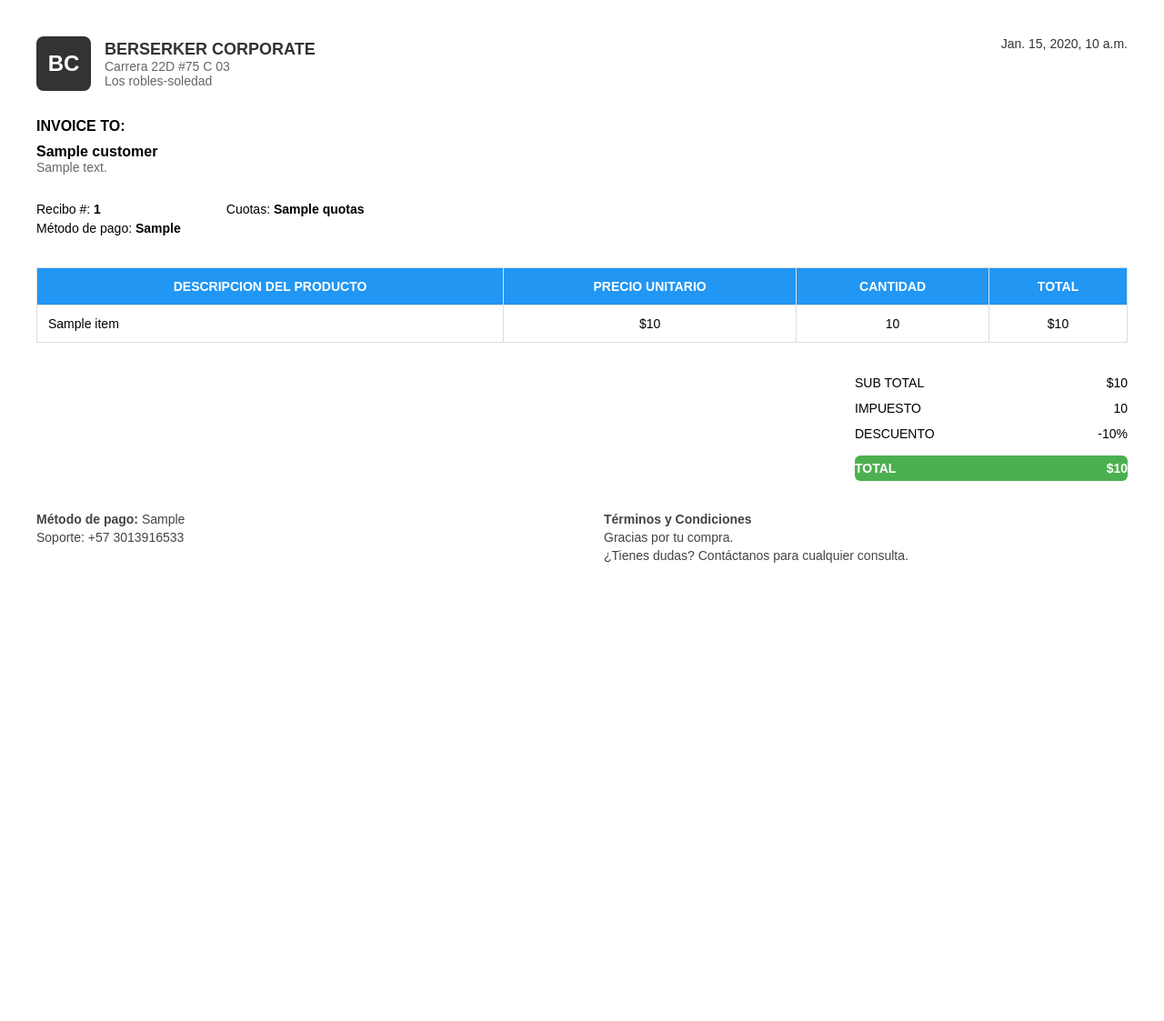
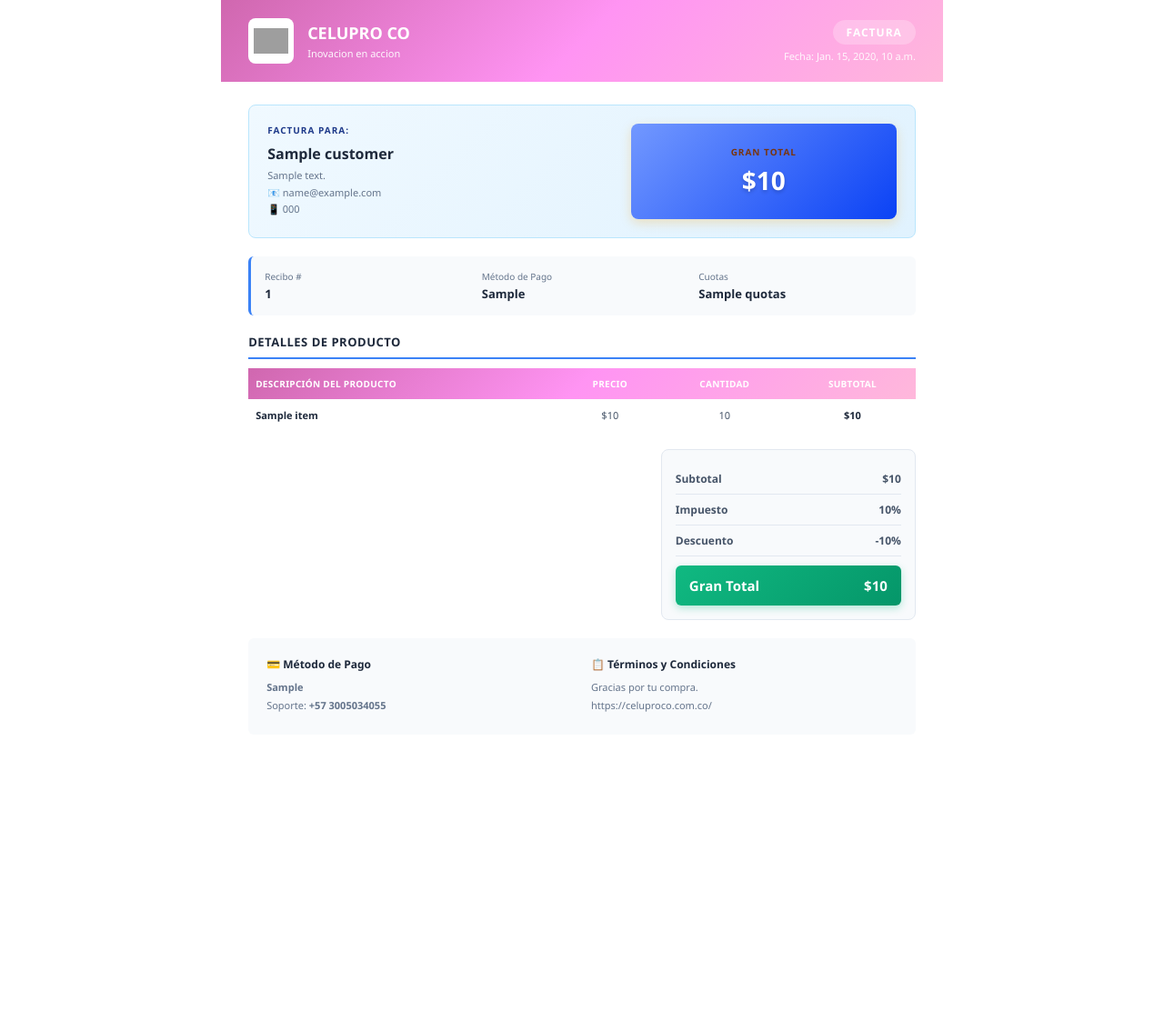
Before and after one commit to BLACKWATCHII/VisualPos, a Django app: template templates/Invoice/receipt_pdf.html in a window 1280 px wide. Shown: the whole page at 91% size. Before the commit the page ends 619 px from the top, so only its background shows below. Run offline with Django 4.2, Linux system fonts and the light colour scheme; the template is opened without the code that fills it: most values are stand-ins (such as "Sample title", 1, 10 or a date in 2020); grey boxes are pictures that could not be loaded.

Commit message:
feat(invoice): modernize invoice email and PDF receipt design
Redesigned the HTML email in send_invoice_simple to a cleaner, branded layout (logo, updated copy, footer, and improved styling).
Revamped templates/Invoice/receipt_pdf.html: updated title, typography, layout and CSS for a compact, print-friendly invoice (improved header, customer/meta sections, item table, totals and footer).

```diff
--- a/templates/Invoice/receipt_pdf.html
+++ b/templates/Invoice/receipt_pdf.html
@@ -3,7 +3,7 @@
 <html lang="es">
 <head>
   <meta charset="UTF-8">
-  <title>Factura Confirmada - {{ invoice.customer }}</title>
+  <title>Factura {{ invoice.invoice_number }} - {{ invoice.customer }}</title>
   <style>
     * {
       margin: 0;
@@ -12,233 +12,435 @@
     }
 
     body {
-      font-family: 'Arial', sans-serif;
+      font-family: 'Segoe UI', -apple-system, BlinkMacSystemFont, sans-serif;
       background: white;
       margin: 0;
       padding: 0;
+      color: #2c3e50;
     }
 
-    .invoice-container {
-      width: 100%;
-      padding: 40px;
+    .invoice-wrapper {
+      max-width: 210mm;
+      min-height: 297mm;
+      margin: 0 auto;
+      background: white;
+      position: relative;
     }
 
-    .header-section {
+    /* Header compacto */
+    .invoice-header {
+      background: linear-gradient(135deg, #d067af 0%, #ff94f3 50%, #ffb8db 100%);
+      padding: 20px 30px;
+      color: white;
       display: flex;
       justify-content: space-between;
-      align-items: flex-start;
-      margin-bottom: 20px;
+      align-items: center;
     }
 
-    .company-info {
+    .company-section {
       display: flex;
       align-items: center;
       gap: 15px;
     }
 
-    .logo {
-      width: 60px;
-      height: 60px;
-      background: #333;
-      color: white;
-      font-size: 24px;
-      font-weight: bold;
-      display: flex;
-      align-items: center;
-      justify-content: center;
+    .company-logo {
+      width: 50px;
+      height: 50px;
+      background: white;
       border-radius: 8px;
+      padding: 6px;
     }
 
-    .company-details h1 {
-      font-size: 18px;
-      font-weight: bold;
-      color: #333;
+    .company-logo img {
+      width: 100%;
+      height: 100%;
+      object-fit: contain;
     }
 
-    .company-details p {
-      font-size: 14px;
-      color: #666;
+    .company-info h1 {
+      font-size: 18px;
+      font-weight: 700;
+      margin-bottom: 3px;
+    }
+
+    .company-info p {
+      font-size: 11px;
+      opacity: 0.95;
+      line-height: 1.4;
+    }
+
+    .invoice-title-section {
+      text-align: right;
+    }
+
+    .invoice-badge {
+      background: rgba(255, 255, 255, 0.25);
+      backdrop-filter: blur(10px);
+      padding: 5px 15px;
+      border-radius: 20px;
+      display: inline-block;
+      font-size: 12px;
+      font-weight: 600;
+      letter-spacing: 1px;
+      margin-bottom: 5px;
     }
 
     .invoice-date {
-      font-size: 14px;
-      color: #333;
-      font-weight: 500;
+      font-size: 11px;
+      opacity: 0.9;
     }
 
-    .invoice-to {
-      font-size: 16px;
-      font-weight: bold;
-      margin-top: 30px;
+    /* Contenido principal */
+    .invoice-body {
+      padding: 25px 30px;
     }
 
-    .customer-details,
-    .invoice-details {
-      margin-top: 10px;
-      margin-bottom: 30px;
+    /* Grid compacto */
+    .info-grid {
+      display: grid;
+      grid-template-columns: 1.3fr 1fr;
+      gap: 20px;
+      margin-bottom: 20px;
+      padding: 20px;
+      background: linear-gradient(135deg, #f0f9ff 0%, #e0f2fe 100%);
+      border-radius: 8px;
+      border: 1px solid #bae6fd;
     }
 
-    .customer-details h3 {
-      font-size: 16px;
-      font-weight: 600;
+    .customer-section h3 {
+      font-size: 10px;
+      text-transform: uppercase;
+      color: #1e3a8a;
+      letter-spacing: 1px;
+      margin-bottom: 8px;
+      font-weight: 700;
     }
 
-    .customer-details p {
-      font-size: 14px;
-      color: #666;
-    }
-
-    .invoice-details {
-      display: flex;
-      gap: 50px;
-      font-size: 14px;
-    }
-
-    .invoice-details .detail-row {
+    .customer-name {
+      font-size: 16px;
+      font-weight: 700;
+      color: #1e293b;
       margin-bottom: 5px;
     }
 
+    .customer-section p {
+      font-size: 11px;
+      color: #64748b;
+      line-height: 1.5;
+      margin-bottom: 2px;
+    }
+
+    .grand-total-box {
+      background: linear-gradient(135deg, #7298ff 0%, #0b42f5 100%);
+      padding: 15px;
+      border-radius: 8px;
+      text-align: center;
+      box-shadow: 0 4px 12px rgba(245, 158, 11, 0.25);
+      display: flex;
+      flex-direction: column;
+      justify-content: center;
+    }
+
+    .grand-total-label {
+      font-size: 10px;
+      text-transform: uppercase;
+      letter-spacing: 1px;
+      color: #78350f;
+      margin-bottom: 5px;
+      font-weight: 700;
+    }
+
+    .grand-total-amount {
+      font-size: 28px;
+      font-weight: 800;
+      color: white;
+      text-shadow: 0 2px 4px rgba(0,0,0,0.2);
+    }
+
+    /* Detalles de factura compactos */
+    .invoice-meta {
+      display: grid;
+      grid-template-columns: repeat(auto-fit, minmax(150px, 1fr));
+      gap: 15px;
+      margin-bottom: 20px;
+      padding: 15px;
+      background: #f8fafc;
+      border-radius: 6px;
+      border-left: 3px solid #3b82f6;
+    }
+
+    .meta-item {
+      font-size: 12px;
+    }
+
+    .meta-label {
+      color: #64748b;
+      margin-bottom: 3px;
+      font-size: 10px;
+    }
+
+    .meta-value {
+      font-weight: 700;
+      color: #1e293b;
+      font-size: 13px;
+    }
+
+    /* Tabla compacta */
     .items-section {
-      width: 100%;
-      margin-bottom: 30px;
+      margin-bottom: 20px;
+    }
+
+    .section-title {
+      font-size: 13px;
+      font-weight: 700;
+      color: #1e293b;
+      margin-bottom: 10px;
+      text-transform: uppercase;
+      letter-spacing: 0.5px;
+      padding-bottom: 8px;
+      border-bottom: 2px solid #3b82f6;
     }
 
     table {
       width: 100%;
       border-collapse: collapse;
-      font-size: 14px;
-    }
-
-    th, td {
-      padding: 12px;
-      border: 1px solid #ddd;
+      font-size: 11px;
     }
 
     thead {
-      background: #2196f3;
+      background: linear-gradient(135deg, #d067af 0%, #ff94f3 50%, #ffb8db 100%);
       color: white;
     }
 
-    tbody tr:nth-child(even) {
-      background: #f9f9f9;
+    th {
+      padding: 10px 8px;
+      text-align: left;
+      font-weight: 600;
+      font-size: 10px;
+      text-transform: uppercase;
+      letter-spacing: 0.3px;
     }
 
-    td:nth-child(2),
-    td:nth-child(3),
-    td:nth-child(4),
     th:nth-child(2),
     th:nth-child(3),
     th:nth-child(4) {
       text-align: center;
     }
 
+    tbody tr {
+      border-bottom: 1px solid #e2e8f0;
+    }
+
+    tbody tr:last-child {
+      border-bottom: none;
+    }
+
+    td {
+      padding: 10px 8px;
+      color: #475569;
+    }
+
+    td:first-child {
+      font-weight: 600;
+      color: #1e293b;
+    }
+
+    td:nth-child(2),
+    td:nth-child(3),
+    td:nth-child(4) {
+      text-align: center;
+    }
+
+    td:nth-child(4) {
+      font-weight: 700;
+      color: #1e293b;
+    }
+
+    /* Totales compactos */
     .totals-section {
-      width: 100%;
-      margin-bottom: 30px;
       display: flex;
       justify-content: flex-end;
+      margin-bottom: 20px;
     }
 
-    .totals-content {
-      width: 300px;
-      font-size: 14px;
-    }
-
-    .totals-content div {
-      display: flex;
-      justify-content: space-between;
-      padding: 6px 0;
+    .totals-box {
+      width: 280px;
+      background: #f8fafc;
+      border-radius: 8px;
+      padding: 15px;
+      border: 1px solid #e2e8f0;
     }
 
     .total-row {
-      background: #4caf50;
-      color: white;
-      padding: 12px;
-      border-radius: 6px;
-      font-weight: bold;
-      margin-top: 10px;
+      display: flex;
+      justify-content: space-between;
+      padding: 8px 0;
+      font-size: 12px;
+      color: #475569;
     }
 
-    .additional-info {
-      display: flex;
-      justify-content: space-between;
-      font-size: 14px;
-      margin-top: 20px;
+    .total-row:not(:last-child) {
+      border-bottom: 1px solid #e2e8f0;
     }
 
-    .payment-info, .terms-info {
-      width: 48%;
+    .total-row.final {
+      background: linear-gradient(135deg, #10b981 0%, #059669 100%);
+      color: white;
+      margin-top: 10px;
+      padding: 12px 15px;
+      border-radius: 6px;
+      font-size: 15px;
+      font-weight: 700;
+      box-shadow: 0 3px 8px rgba(16, 185, 129, 0.3);
     }
 
-    .payment-info p,
-    .terms-info p {
-      margin: 4px 0;
-      color: #444;
+    .total-label {
+      font-weight: 600;
     }
 
-    @media print {
-      html, body {
-        width: 210mm;
-        height: 297mm;
-        margin: 0;
-        padding: 0;
-        background: white;
+    .total-value {
+      font-weight: 700;
     }
 
-      .items-section,
-      table,
-      tr,
-      td,
-      th {
+    /* Footer compacto */
+    .invoice-footer {
+      display: grid;
+      grid-template-columns: 1fr 1fr;
+      gap: 20px;
+      padding: 20px;
+      background: #f8fafc;
+      border-radius: 6px;
+    }
+
+    .footer-section h4 {
+      font-size: 12px;
+      font-weight: 700;
+      color: #1e293b;
+      margin-bottom: 8px;
+    }
+
+    .footer-section p {
+      font-size: 11px;
+      color: #64748b;
+      line-height: 1.6;
+      margin-bottom: 3px;
+    }
+
+    /* Estilos de impresión */
+    @media print {
+      body {
+        background: white;
+        padding: 0;
+      }
+
+      .invoice-wrapper {
+        max-width: 100%;
+        margin: 0;
+      }
+
+      .invoice-body {
+        padding: 15px 20px;
+      }
+
+      .info-grid {
         page-break-inside: avoid;
       }
 
+      table {
+        page-break-inside: auto;
+      }
+
+      tr {
+        page-break-inside: avoid;
+        page-break-after: auto;
+      }
+
+      thead {
+        display: table-header-group;
+      }
+
       .totals-section,
-      .additional-info {
+      .invoice-footer {
         page-break-inside: avoid;
       }
+    }
+
+    @page {
+      margin: 15mm;
+      size: A4;
     }
   </style>
 </head>
 <body>
-  <div class="invoice-container">
-    <div class="header-section">
+  <div class="invoice-wrapper">
+
+    <!-- Header -->
+    <div class="invoice-header">
+      <div class="company-section">
+        <div class="company-logo">
+          <img src="https://raw.githubusercontent.com/Kevin25DC/celupro-assets/refs/heads/main/logo%20de%20prueba%20dos.png" alt="Logo">
+        </div>
         <div class="company-info">
-        <div class="logo">BC</div>
-        <div class="company-details">
-          <h1>BERSERKER CORPORATE</h1>
-          <p>Carrera 22D #75 C 03<br>Los robles-soledad</p>
+          <h1>CELUPRO CO</h1>
+          <p>Inovacion en accion</p>
         </div>
       </div>
-      <div class="invoice-date">{{ invoice.date }}</div>
+      <div class="invoice-title-section">
+        <div class="invoice-badge">FACTURA</div>
+        <div class="invoice-date">Fecha: {{ invoice.date }}</div>
+      </div>
     </div>
 
-    <div class="invoice-to">INVOICE TO:</div>
-    <div class="customer-details">
-      <h3>{{ invoice.customer }}</h3>
+    <!-- Body -->
+    <div class="invoice-body">
+
+      <!-- Cliente y Gran Total -->
+      <div class="info-grid">
+        <div class="customer-section">
+          <h3>Factura Para:</h3>
+          <div class="customer-name">{{ invoice.customer }}</div>
           <p>{{ invoice.customer_address }}</p>
+          {% if invoice.customer.email %}
+          <p>📧 {{ invoice.customer.email }}</p>
+          {% endif %}
+          {% if invoice.customer.phone %}
+          <p>📱 {{ invoice.customer.phone }}</p>
+          {% endif %}
+        </div>
+        <div class="grand-total-box">
+          <div class="grand-total-label">Gran Total</div>
+          <div class="grand-total-amount">${{ invoice.total|intcomma }}</div>
+        </div>
       </div>
 
-    <div class="invoice-details">
-      <div>
-        <div class="detail-row">Recibo #: <strong>{{ invoice.invoice_number }}</strong></div>
-        <div class="detail-row">Método de pago: <strong>{{ invoice.payment_method }}</strong></div>
+      <!-- Detalles de factura -->
+      <div class="invoice-meta">
+        <div class="meta-item">
+          <div class="meta-label">Recibo #</div>
+          <div class="meta-value">{{ invoice.invoice_number }}</div>
+        </div>
+        <div class="meta-item">
+          <div class="meta-label">Método de Pago</div>
+          <div class="meta-value">{{ invoice.payment_method }}</div>
         </div>
         {% if invoice.Quotas %}
-      <div>
-        <div class="detail-row">Cuotas: <strong>{{ invoice.Quotas }}</strong></div>
+        <div class="meta-item">
+          <div class="meta-label">Cuotas</div>
+          <div class="meta-value">{{ invoice.Quotas }}</div>
         </div>
         {% endif %}
       </div>
 
+      <!-- Tabla de productos -->
       <div class="items-section">
+        <div class="section-title">DETALLES DE PRODUCTO</div>
         <table>
           <thead>
             <tr>
-            <th>DESCRIPCION DEL PRODUCTO</th>
-            <th>PRECIO UNITARIO</th>
+              <th>DESCRIPCIÓN DEL PRODUCTO</th>
+              <th>PRECIO</th>
               <th>CANTIDAD</th>
-            <th>TOTAL</th>
+              <th>SUBTOTAL</th>
             </tr>
           </thead>
           <tbody>
@@ -254,24 +456,40 @@
         </table>
       </div>
 
+      <!-- Totales -->
       <div class="totals-section">
-      <div class="totals-content">
-        <div><span>SUB TOTAL</span><span>${{ sub_total|intcomma }}</span></div>
-        <div><span>IMPUESTO</span><span>{{ invoice.tax|intcomma }}</span></div>
-        <div><span>DESCUENTO</span><span>-{{ invoice.discount }}%</span></div>
-        <div class="total-row"><span>TOTAL</span><span>${{ invoice.total|intcomma }}</span></div>
+        <div class="totals-box">
+          <div class="total-row">
+            <span class="total-label">Subtotal</span>
+            <span class="total-value">${{ sub_total|intcomma }}</span>
+          </div>
+          <div class="total-row">
+            <span class="total-label">Impuesto</span>
+            <span class="total-value">{{ invoice.tax|intcomma }}%</span>
+          </div>
+          <div class="total-row">
+            <span class="total-label">Descuento</span>
+            <span class="total-value">-{{ invoice.discount }}%</span>
+          </div>
+          <div class="total-row final">
+            <span class="total-label">Gran Total</span>
+            <span class="total-value">${{ invoice.total|intcomma }}</span>
+          </div>
         </div>
       </div>
 
-    <div class="additional-info">
-      <div class="payment-info">
-        <p><strong>Método de pago:</strong> {{ invoice.payment_method }}</p>
-        <p>Soporte: +57 3013916533</p>
+      <!-- Footer -->
+      <div class="invoice-footer">
+        <div class="footer-section">
+          <h4>💳 Método de Pago</h4>
+          <p><strong>{{ invoice.payment_method }}</strong></p>
+          <p>Soporte: <strong>+57 3005034055</strong></p>
         </div>
-      <div class="terms-info">
-        <p><strong>Términos y Condiciones</strong></p>
+        <div class="footer-section">
+          <h4>📋 Términos y Condiciones</h4>
           <p>Gracias por tu compra.</p>
-        <p>¿Tienes dudas? Contáctanos para cualquier consulta.</p>
+          <p>https://celuproco.com.co/</p>
+        </div>
       </div>
     </div>
   </div>
```
Also changed, not shown: Apps/Invoice/views.py (+87 -55 lines). Lines whose indentation alone changed are shown as unchanged.
